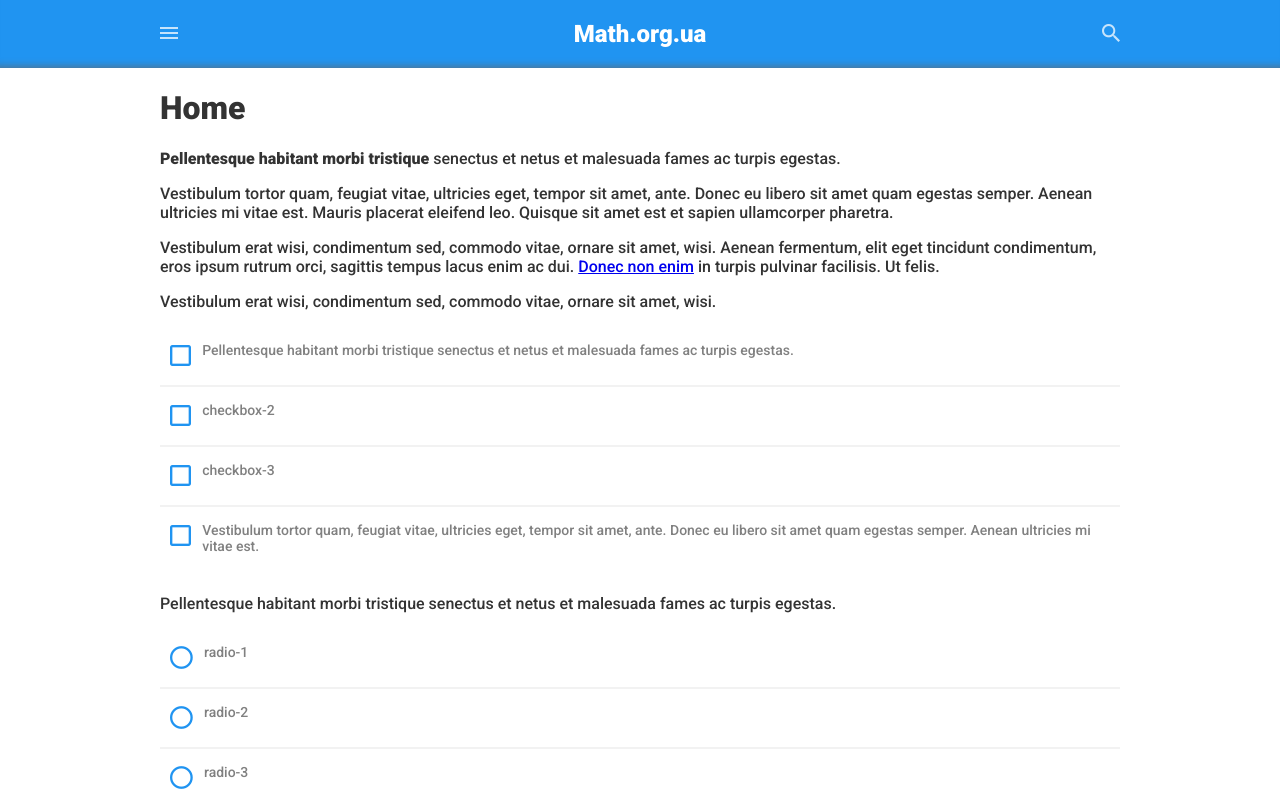
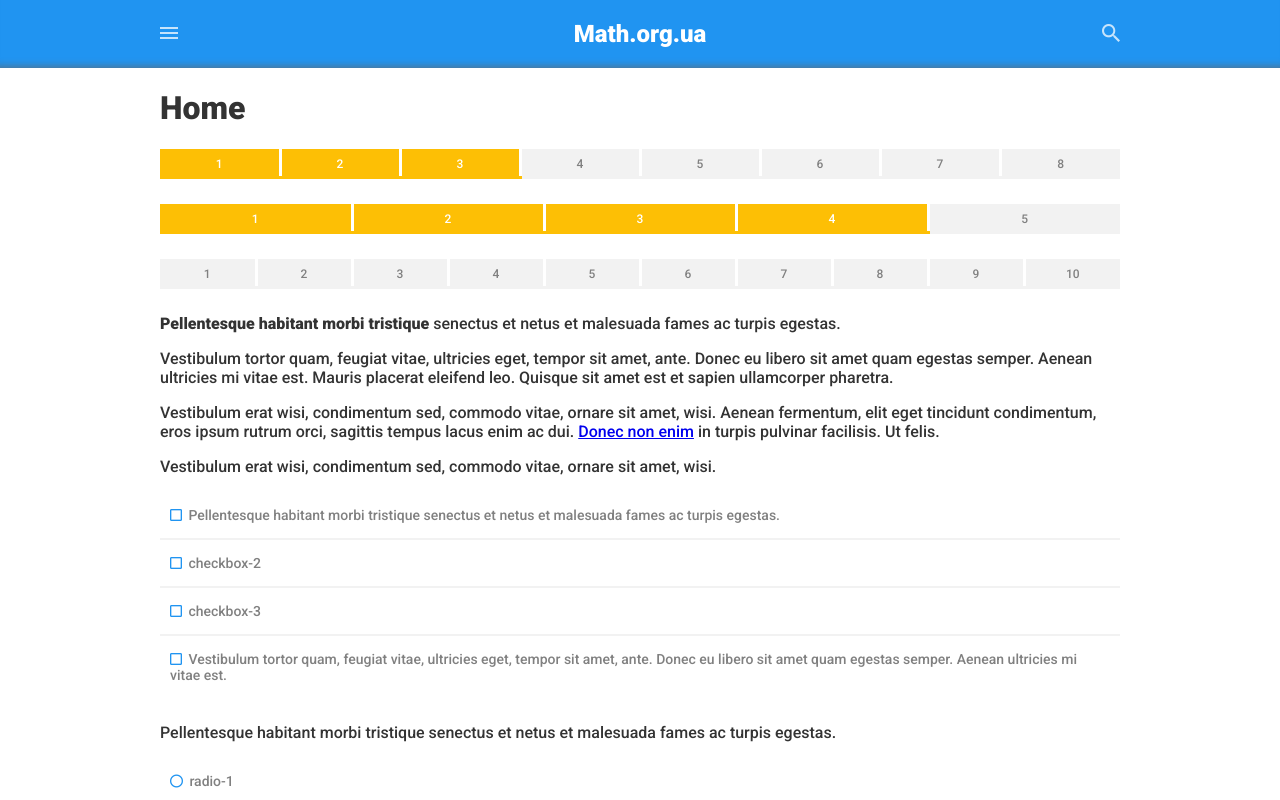
Before and after one commit to vyspiansky/react-demo-app, a React (Create React App) app: page / in a window 1280 px wide. Shown: the top 800 px of the page. Built offline with nearby package versions, Linux system fonts and the light colour scheme.

Commit message:
Added Progress Bar

```diff
--- a/public/index.html
+++ b/public/index.html
@@ -6,7 +6,7 @@
         <link rel="shortcut icon" href="%PUBLIC_URL%/favicon.ico">
         <link href="https://fonts.googleapis.com/css?family=Roboto:300,500,900&amp;subset=cyrillic-ext,greek-ext,latin-ext" rel="stylesheet" type="text/css" />
         <link href="%PUBLIC_URL%/styles/ionicons.css" rel="stylesheet" type="text/css" />
-        <title>React Demo App</title>
+        <title>Math.org.ua</title>
     </head>
     <body>
         <div id="root"></div>
--- a/src/components/CheckboxList.css
+++ b/src/components/CheckboxList.css
@@ -28,6 +28,6 @@
 .CheckboxList ul li input[type="checkbox"] + label:before,
 .CheckboxList ul li input[type="radio"] + label:before {
     display: block;
-    font-size: 28px;
+    font-size: 16px;
     float: left;
 }
--- a/src/components/Home.js
+++ b/src/components/Home.js
@@ -1,10 +1,13 @@
 import React, { Component } from 'react';
 import {Helmet} from "react-helmet";
+
+import ProgressBar from './ProgressBar';
 
 import TabList from './TabList';
 import CheckboxList from './CheckboxList';
 import RadioList from './RadioList';
 import ButtonList from './ButtonList';
+
 import Message from './Message';
 
 class Home extends Component {
@@ -16,6 +19,10 @@ class Home extends Component {
                 </Helmet>
 
                 <h1>Home</h1>
+
+                <ProgressBar current="3" total="8" />
+                <ProgressBar current="4" total="5" />
+                <ProgressBar current="0" total="10" />
 
                 <p><strong>Pellentesque habitant morbi tristique</strong> senectus et netus et malesuada fames ac turpis egestas.</p>
 
--- /dev/null
+++ b/src/components/ProgressBar.css
@@ -0,0 +1,40 @@
+.ProgressBar table {
+    border: 0;
+    border-collapse: collapse;
+    border-spacing: 0;
+    margin: 0 0 25px 0;
+    padding: 0;
+    width: 100%;
+}
+
+.ProgressBar table tr {
+    margin: 0;
+    padding: 0;
+}
+
+.ProgressBar table td {
+    background-color: #f2f2f2;
+    border: 3px solid #fff;
+    border-bottom: 3px solid #f2f2f2;
+    border-top: 3px solid #f2f2f2;
+    color: #808080;
+    font-size: 12px;
+    margin: 0;
+    padding: 5px 0;
+    text-align: center;
+}
+
+.ProgressBar table td:first-child {
+    border-left: none;
+}
+
+.ProgressBar table td:last-child {
+    border-right: none;
+}
+
+.ProgressBar table td.passed {
+    background-color: #fdbf05;
+    border-bottom: 3px solid #fdbf05;
+    border-top: 3px solid #fdbf05;
+    color: #fff;
+}
--- /dev/null
+++ b/src/components/ProgressBar.js
@@ -0,0 +1,29 @@
+import React, { Component } from 'react';
+
+import './ProgressBar.css';
+
+class ProgressBar extends Component {
+
+    render() {
+        const total = this.props.total;
+        const current = this.props.current <= total ? this.props.current: 0;
+
+        let cells = [];
+
+        for (let i=1; i <= total; i++) {
+            cells.push(
+                <td key={i} className={current >= i ? 'passed' : ''} width={100/total + '%'}>{i}</td>
+            );
+        }//Progress Bar
+
+        return (
+            <div className="ProgressBar">
+                <table>
+                    <tbody><tr>{cells}</tr></tbody>
+                </table>
+            </div>
+        );
+    }
+}
+
+export default ProgressBar;
--- a/src/components/RadioList.css
+++ b/src/components/RadioList.css
@@ -27,6 +27,6 @@
 
 .RadioList ul li input[type="radio"] + label:before {
     display: block;
-    font-size: 28px;
+    font-size: 16px;
     float: left;
 }
--- a/src/components/UserListContainer.js
+++ b/src/components/UserListContainer.js
@@ -12,7 +12,7 @@ class UserListContainer extends Component {
     }
 
     componentDidMount() {
-        var that = this;
+        const that = this;
 
         fetch('/data/users.json')
             .then(function(response) {
```
Also changed, not shown: 1 other file (tests, documents, lock files or other folders).
